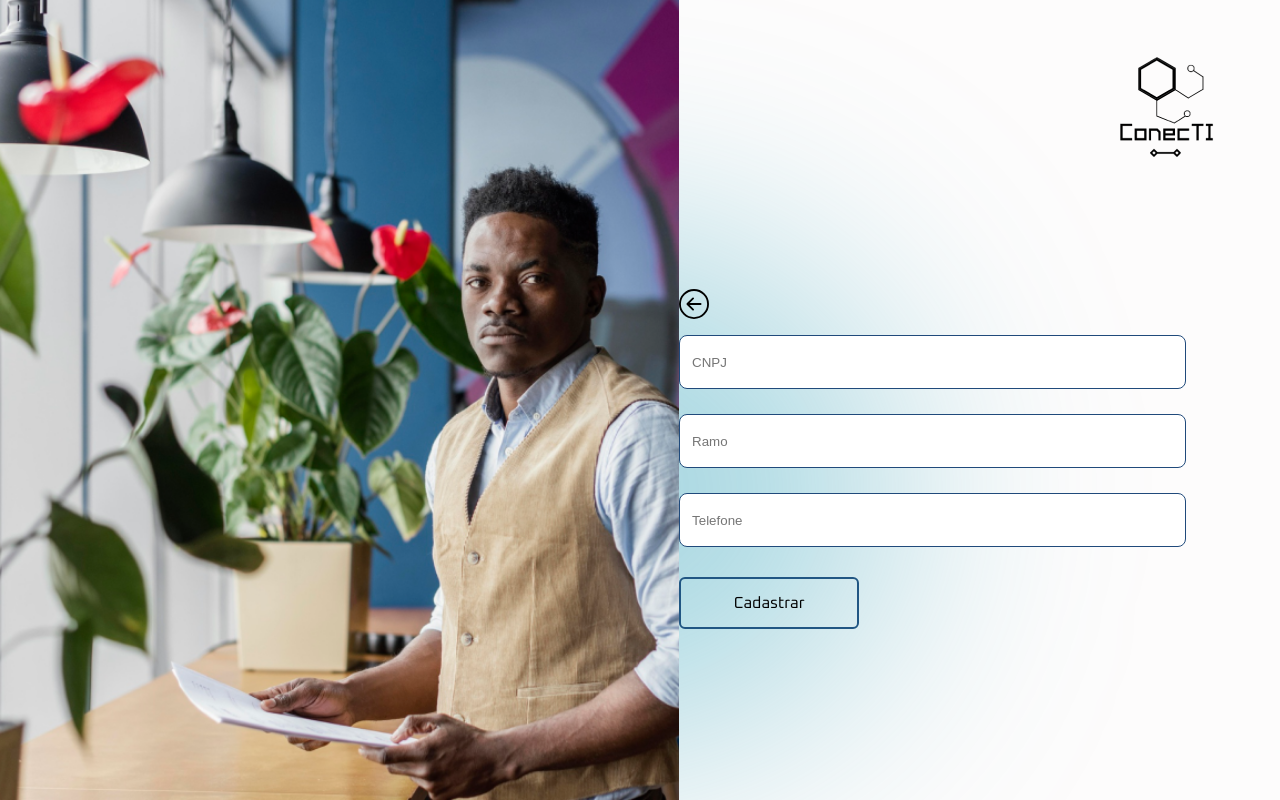
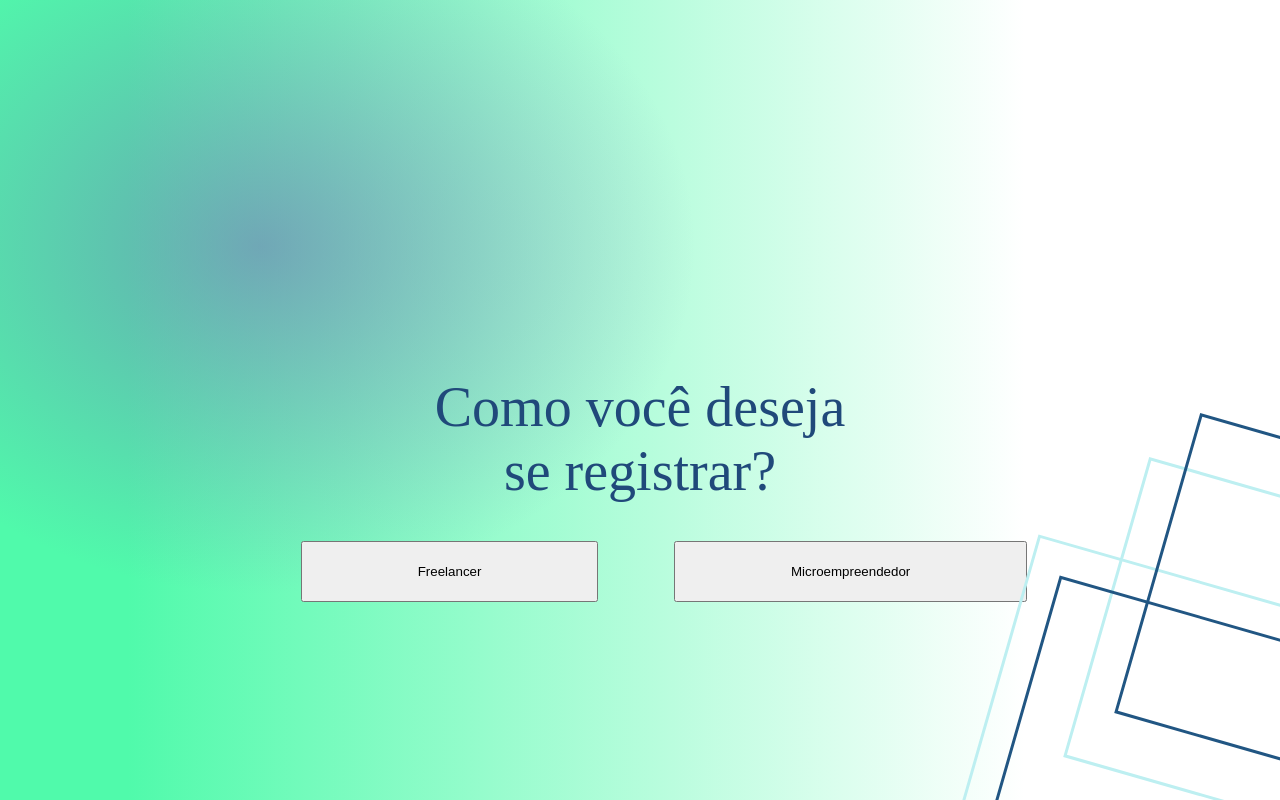
Before and after one commit to Freelancer-GP10/Desenvolvimento, a React (Vite) app in the folder web/: page / in a window 1280 px wide. Built offline with nearby package versions, Linux system fonts and the light colour scheme.

Commit message:
Inserindo arquivos da Tela de escolha no repositótio da branch Frontend

```diff
--- /dev/null
+++ b/web/src/Tela_Escolha.jsx
@@ -0,0 +1,43 @@
+import React from 'react';
+// import "/home/isaiasresende/Documentos/Projetos/Producao/web/src/css/Tela_escolha.css";
+import logoimg from"./img/logo.png";
+import TelaEscolha from "./css/Tela_Escolha.css";
+
+
+
+
+function Tela_Escolha() {
+
+  return (
+    <>
+
+
+      <div className="body">
+      <a href="./">
+                <img src={logoimg} alt="" className="img-logo" />
+            </a>
+        <div className='texto_cadastro'>
+
+          <span>Como você deseja <br />se registrar?</span>
+
+          <div className='caixa_botao'>
+            <button className="button">Freelancer</button>
+            <button className="button">Microempreendedor</button>
+          </div>
+
+        </div>
+          <div className="quadrado4"></div>
+          <div className="quadrado3"></div>
+          <div className="quadrado1"></div>
+          <div className="quadrado2"></div>
+          <div className='circulo_azul2'></div>
+
+
+
+      </div>
+
+    </>
+  )
+}
+
+export default Tela_Escolha
--- /dev/null
+++ b/web/src/css/Tela_escolha.css
@@ -0,0 +1,109 @@
+* {
+    margin: 0;
+    padding: 0;
+    box-sizing: border-box;
+    text-decoration: none;
+}
+
+body {
+    margin: 0;
+    padding: 0;
+}
+
+html,
+body,
+#root {
+    height: 100%;
+    width: 100%;
+}
+
+.body {
+    background: linear-gradient(90deg, #50FAAB 10%, white 80%);
+    width: 100%;
+    height: 100%;
+    padding: 10%;
+}
+
+.img-logo {
+    margin-left: -91%;
+    margin-top: 1%;
+    height: auto;
+}
+
+.circulo_azul2 {
+    padding: 40% 0%;
+    width: 100%;
+    margin-left: -37%;
+    margin-top: -78%;
+    background: radial-gradient(rgba(116, 112, 181, 0.6), transparent 60%);
+    border-radius: 40%;
+}
+
+.texto_cadastro {
+    padding: 20% 0;
+    height: 10%;
+    margin-top: -5%;
+    display: flex;
+    flex-direction: column;
+    align-items: center;
+    justify-content: center;
+    text-align: center;
+    font-size: 350%;
+    font-weight: 380;
+    color: #20497A;
+}
+
+span {
+    margin-top: 15%;
+}
+
+.caixa_botao {
+    display: flex;
+    justify-content: space-between;
+    margin-left: -55%;
+}
+
+.button {
+    padding: 11% 60%;
+    margin: 20%;
+}
+
+.quadrado1 {
+    width: 23%;
+    height: 39vh;
+    border: 3px solid #215683;
+    position: fixed;
+    transform: rotate(16deg);
+    margin-left: 69%;
+    margin-top: -2%;
+}
+
+.quadrado2 {
+    width: 21%;
+    height: 39vh;
+    border: 3px solid #215683;
+    position: fixed;
+    transform: rotate(16deg);
+    margin-left: 80%;
+    margin-top: -15%;
+}
+
+.quadrado3 {
+    width: 25%;
+    height: 42vh;
+    border: 3px solid #bdeff1;
+    position: fixed;
+    transform: rotate(16deg);
+    margin-left: 67%;
+    margin-top: -5%;
+}
+
+.quadrado4 {
+    width: 21%;
+    height: 39vh;
+    border: 3px solid #bdeff1;
+    position: fixed;
+    transform: rotate(16deg);
+    margin-left: 76%;
+    margin-top: -11.5%;
+}
--- a/web/src/js/App.jsx
+++ b/web/src/js/App.jsx
@@ -1,12 +1,13 @@
 // import CadastroMicroempreendedor from "../Cadastro_Microempreendedor";
-import CadastroMicroempreendedor2 from "../Cadastro_Microempreendedor";
+// import CadastroMicroempreendedor2 from "../Cadastro_Microempreendedor";
 // import { BrowserRouter, Routes, Route } from "react-router-dom";
 // import Login from "../Login";
+import Tela_Escolha from "../Tela_Escolha";
 
 function App (){
     return(
         <>
-            <CadastroMicroempreendedor2 />
+            <Tela_Escolha/>
 
             {/* <BrowserRouter>
                 <Routes>
```
